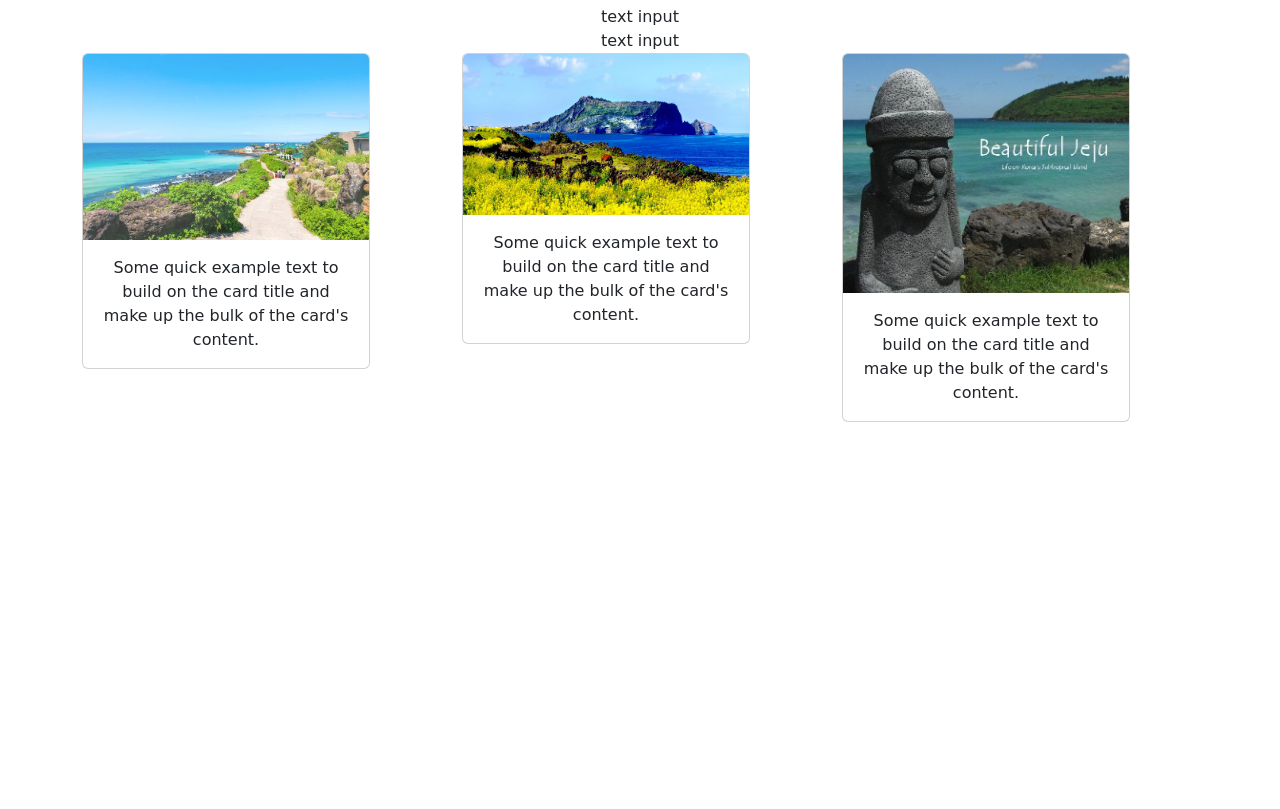
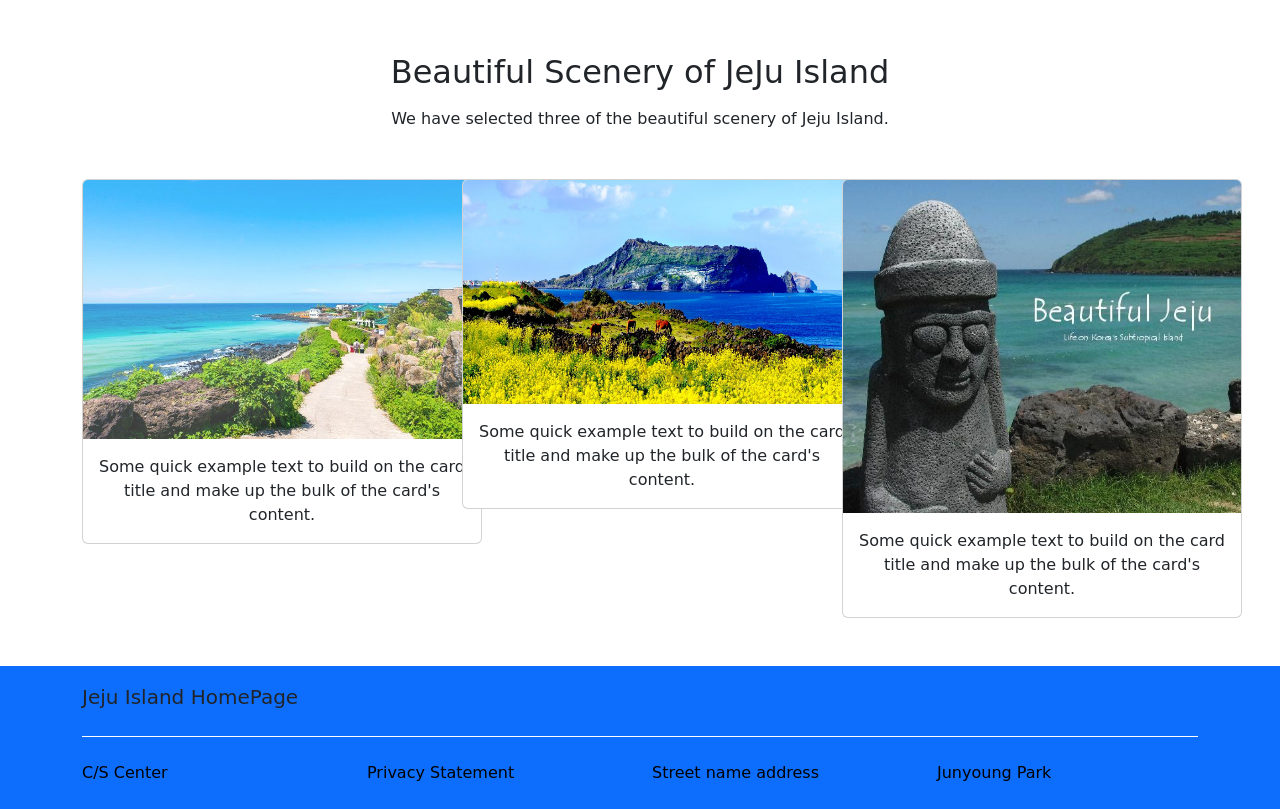
Before and after one commit to 8ark60/Bootstrap-Web, a plain HTML site: page index.html in a window 1280 px wide. Shown: the part 698-1507 px from the top of the page. Before the commit the page ends 1120 px from the top, so only its background shows below. Drawn offline with nearby package versions, Linux system fonts and the light colour scheme; a web font is replaced by a local one.

Commit message:
Bootstrap: fin

```diff
--- a/index.html
+++ b/index.html
@@ -36,7 +36,7 @@
             </ul>
             <form class="d-flex" role="search">
               <input class="form-control me-2" type="search" placeholder="Search" aria-label="Search">
-              <button class="btn btn-outline-success" type="submit">Search</button>
+              <button class="btn btn-outline-success button-style" type="submit">Search</button>
             </form>
           </div>
         </div>
@@ -54,15 +54,15 @@
             </div>
         </div>
     </div>
-    <div class="home container text-center">
-        <div>text input</div>
-        <div>text input</div>
+    <div class="home container text-center mt-5 mb-5">
+        <div class="mb-3"><h2>Beautiful Scenery of JeJu Island</h2></div>
+        <div><p>We have selected three of the beautiful scenery of Jeju Island.</p></div>
     </div>
-    <div class="card-area">
+    <div class="card-area mb-5">
         <div class="container text-center">
             <div class="row">
               <div class="col-md-4">
-                <div class="card" style="width: 18rem;">
+                <div class="card" style="width: 25rem;">
                     <img src="./images/photo1.jpg" class="card-img-top" alt="...">
                     <div class="card-body">
                       <p class="card-text">Some quick example text to build on the card title and make up the bulk of the card's content.</p>
@@ -70,7 +70,7 @@
                   </div>
               </div>
               <div class="col-md-4">
-                <div class="card" style="width: 18rem;">
+                <div class="card" style="width: 25rem;">
                     <img src="./images/photo2.png" class="card-img-top" alt="...">
                     <div class="card-body">
                       <p class="card-text">Some quick example text to build on the card title and make up the bulk of the card's content.</p>
@@ -78,7 +78,7 @@
                   </div>
               </div>
               <div class="col-md-4">
-                <div class="card" style="width: 18rem;">
+                <div class="card" style="width: 25rem;">
                     <img src="./images/photo3.jpg" class="card-img-top" alt="...">
                     <div class="card-body">
                       <p class="card-text">Some quick example text to build on the card title and make up the bulk of the card's content.</p>
@@ -88,6 +88,29 @@
             </div>
           </div>
     </div>
+    <footer>
+        <div class="container">
+            <div class="pt-3 pb-2 first-headline">
+              <p>Jeju Island HomePage</p>
+            </div>
+            <div class="pt-4 pb-4">
+              <div class="row">
+                <div class="col">
+                  <a href="###">C/S Center</a>
+                </div>
+                <div class="col">
+                  <a href="###">Privacy Statement</a>
+                </div>
+                <div class="col">
+                  <a href="###">Street name address</a>
+                </div>
+                <div class="col">
+                  <a href="###">Junyoung Park</a>
+                </div>
+              </div>
+            </div>
+        </div>
+    </footer>
     <script src="https://cdn.jsdelivr.net/npm/bootstrap@5.2.0/dist/js/bootstrap.bundle.min.js" integrity="sha384-A3rJD856KowSb7dwlZdYEkO39Gagi7vIsF0jrRAoQmDKKtQBHUuLZ9AsSv4jD4Xa" crossorigin="anonymous"></script>
 </body>
 </html>
--- a/style.css
+++ b/style.css
@@ -12,3 +12,25 @@ body {
     text-align: center;
     font-size: 54px;
 }
+.second-text {
+    font-size: 65px;
+    font-weight: bold;
+}
+.button-style {
+    color: #0d6efd;
+    border: 1px solid #0d6efd;
+}
+.button-style:hover {
+    background-color: #0d6efd;
+}
+footer {
+    background-color: #0d6efd;
+}
+footer a {
+    color: black;
+    text-decoration: none;
+}
+.first-headline {
+    border-bottom: 1px solid #fff;
+    font-size: 20px;
+}
```
